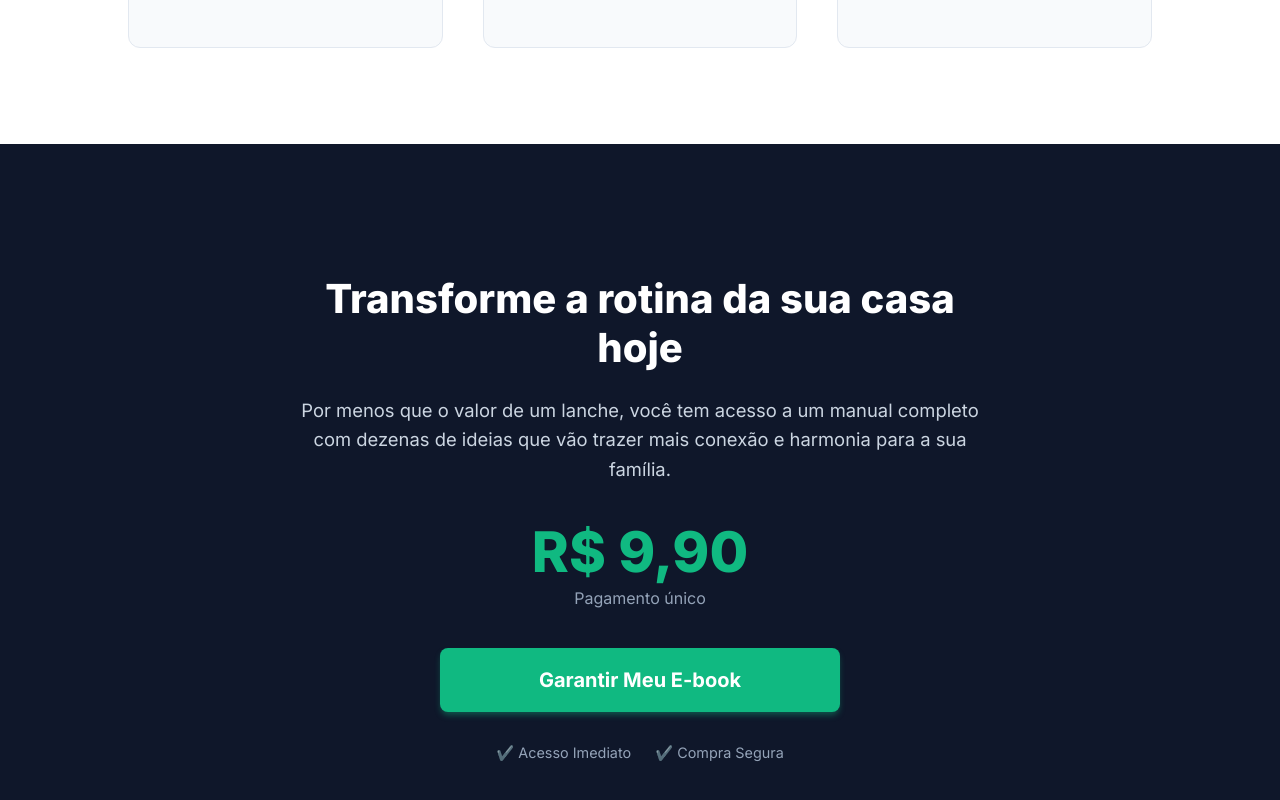
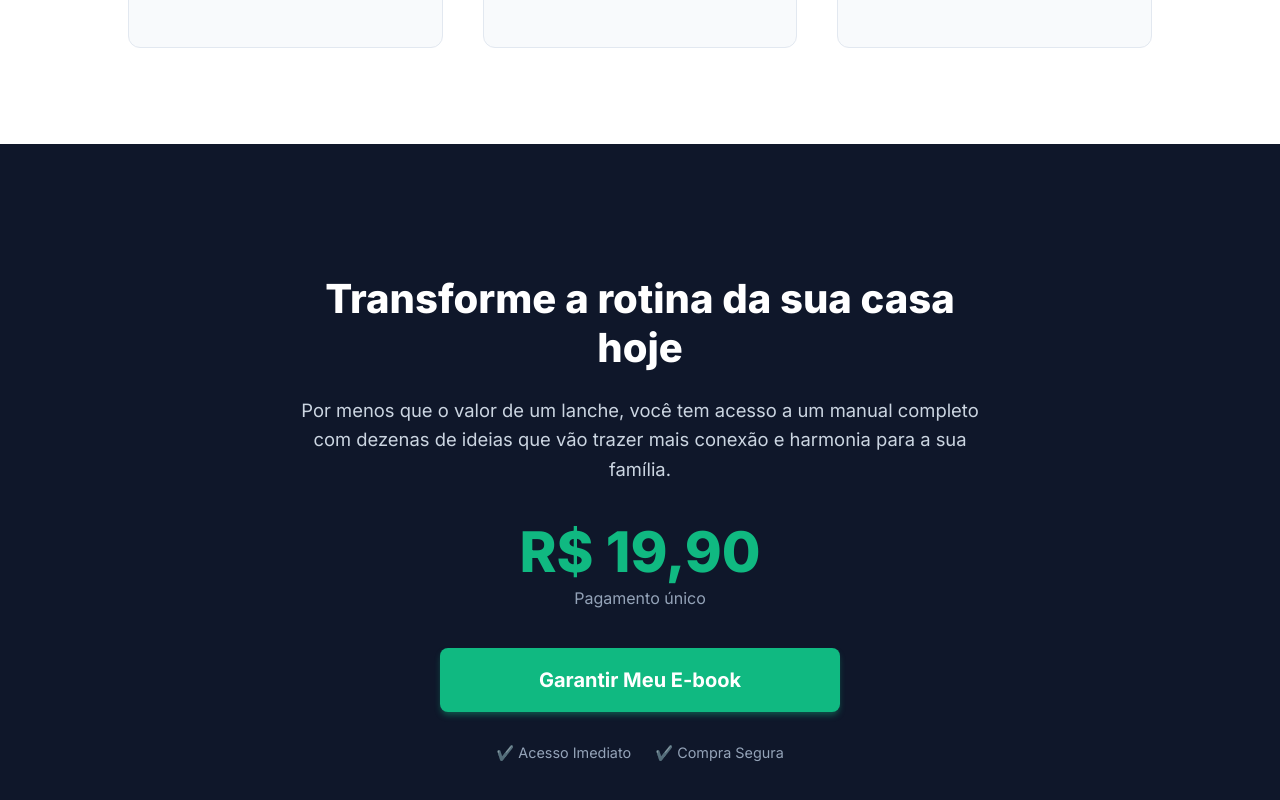
Before and after one commit to Reginaldo345/landing-page-entreter-filhos-sem-celular, a React (Vite) app: page / in a window 1280 px wide. Shown: the part 2132-2932 px from the top of the page. Built offline with nearby package versions, Linux system fonts and the light colour scheme.

Commit message:
Atualização

```diff
--- a/src/App.jsx
+++ b/src/App.jsx
@@ -81,7 +81,7 @@ function App() {
           </p>
 
           <div className={styles.footerPriceContainer}>
-            <h2>R$ 9,90</h2>
+            <h2>R$ 19,90</h2>
             <p>Pagamento único</p>
           </div>
 
```
